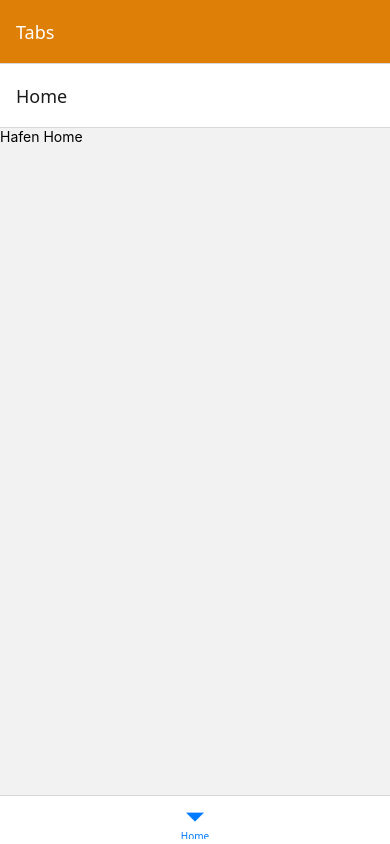
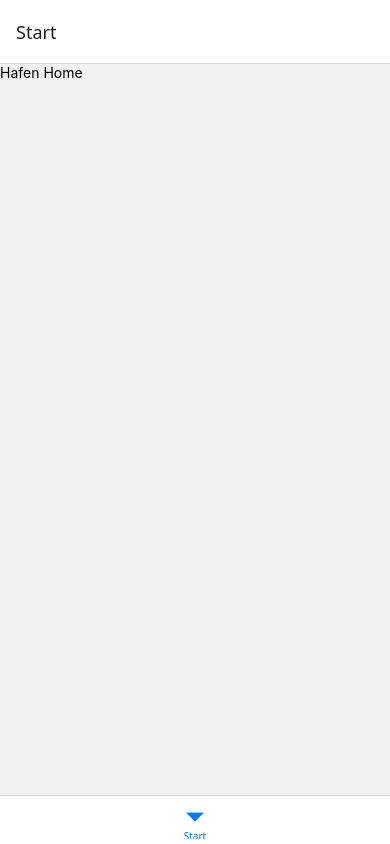
Before and after one commit to alex-fmks/hafen-mobile, a React Native app: screen / in a window 390 px wide. Built offline with nearby package versions, Linux system fonts and the light colour scheme.

Commit message:
fix routing configuration

```diff
--- a/App.tsx
+++ b/App.tsx
@@ -1,8 +1,6 @@
 import React from "react";
 import Router from "./Router";
 
-const App: React.FC = () => {
+export default function App() {
   return <Router />;
-};
-
-export default App;
+}
--- a/Router.tsx
+++ b/Router.tsx
@@ -1,51 +1,28 @@
+import React from "react";
+import { NavigationContainer } from "@react-navigation/native";
 import { createBottomTabNavigator } from "@react-navigation/bottom-tabs";
-import {
-  NavigationContainer,
-  NavigatorScreenParams,
-} from "@react-navigation/native";
 import { createNativeStackNavigator } from "@react-navigation/native-stack";
-import React from "react";
 import { Home } from "./src/Screens/Home";
 
 const Tab = createBottomTabNavigator();
+const Stack = createNativeStackNavigator();
 
-const TabNavigator: React.FC = () => {
-  return (
-    <Tab.Navigator initialRouteName="Home">
-      <Tab.Screen name="Home" component={Home} />
-    </Tab.Navigator>
-  );
-};
-
-export type TabList = {
-  Home: undefined;
-  About: undefined;
-  Location: undefined;
-  Events: undefined;
-};
-
-export type RootStackParamList = {
-  Tabs: NavigatorScreenParams<TabList>;
-  Home: undefined;
-};
-
-const RootStack = createNativeStackNavigator<RootStackParamList>();
+const Tabs = () => (
+  <Tab.Navigator initialRouteName="Home">
+    <Tab.Screen name="Home" component={Home} options={{ title: "Start" }} />
+  </Tab.Navigator>
+);
 
 export default function Router() {
   return (
     <NavigationContainer>
-      <RootStack.Navigator
-        screenOptions={{
-          headerLargeTitle: false,
-          headerStyle: {
-            backgroundColor: "#DE7F07",
-          },
-          headerTintColor: "#fff",
-        }}
-      >
-        <RootStack.Screen name="Tabs" component={TabNavigator} />
-        <RootStack.Screen name="Home" component={Home} />
-      </RootStack.Navigator>
+      <Stack.Navigator>
+        <Stack.Screen
+          name="Tabs"
+          component={Tabs}
+          options={{ headerShown: false }}
+        />
+      </Stack.Navigator>
     </NavigationContainer>
   );
 }
--- a/app.json
+++ b/app.json
@@ -26,7 +26,6 @@
       "favicon": "./assets/images/favicon.png"
     },
     "plugins": [
-      "expo-router",
       [
         "expo-splash-screen",
         {
--- a/package.json
+++ b/package.json
@@ -1,6 +1,5 @@
 {
   "name": "hafen-mobile",
-  "main": "expo-router/entry",
   "version": "1.0.0",
   "scripts": {
     "start": "expo start",
```
